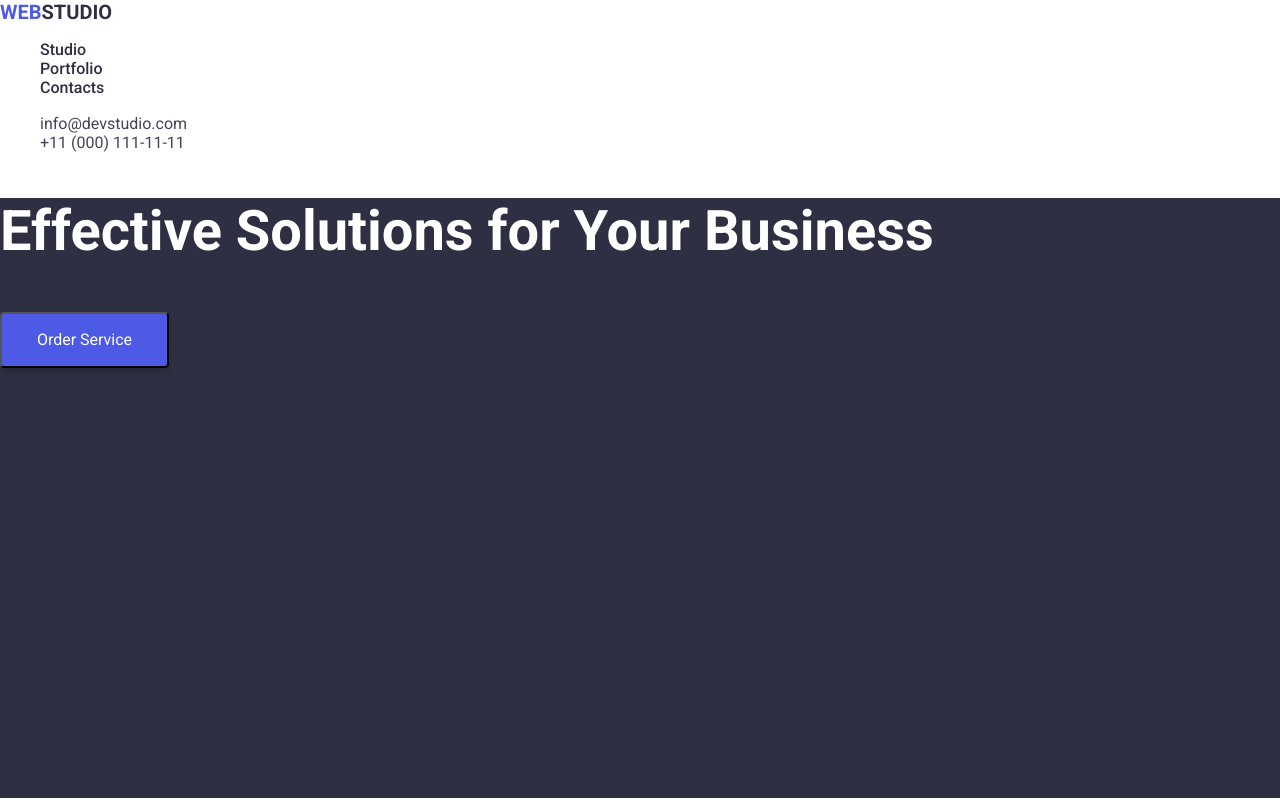
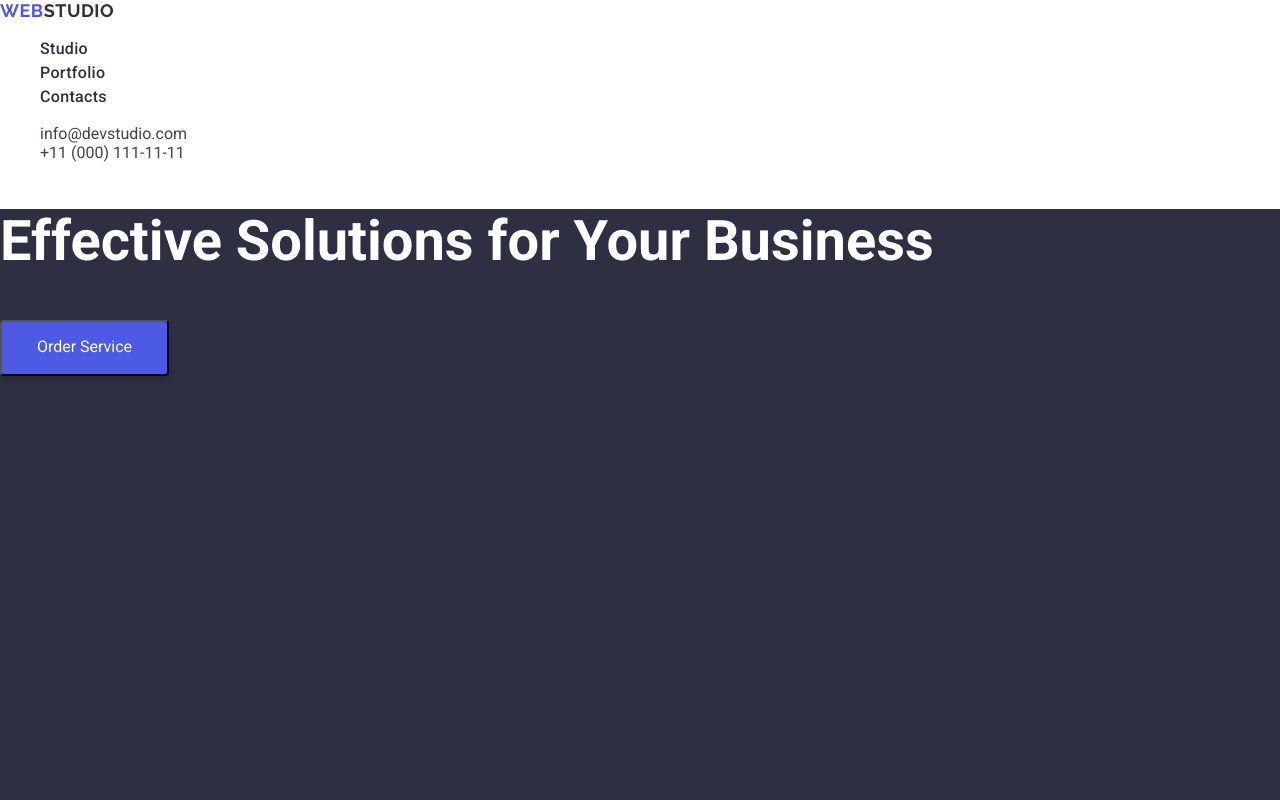
Before and after one commit to Magio-ore/goit-markup-hw-02, a plain HTML site: page index.html in a window 1280 px wide. Shown: the top 800 px of the page. Drawn offline with nearby package versions, Linux system fonts and the light colour scheme.

Commit message:
fix header and nav bar

```diff
--- a/css/style.css
+++ b/css/style.css
@@ -1,8 +1,7 @@
 body {
     font-family: "Roboto", sans-serif;
     background-color: white;
-    color: black;
-    line-height: 1.2;
+    color: #434455;
 }
 
 h1 {
@@ -41,17 +40,23 @@ footer {
 
 .logo {
     font-weight: bold;
-    font-size: 20px;
-    color: #2e2f42;
+    font-size: 18px;
+    color: #4d5ae5;
     text-decoration: none;
+    font-family: "Raleway", sans-serif;
+    line-height: 1.17;
+    letter-spacing: 0.03em;
+    text-transform: uppercase
 }
 
 .logo span {
-    color: #4d5ae5;
+    color: #2e2f42;
 }
 
 .nav-list {
     list-style: none;
+    line-height: 1.5;
+    letter-spacing: 0.02em;
 }
 
 .nav-list li a {
--- a/index.html
+++ b/index.html
@@ -19,11 +19,11 @@
 <body>
     <header class="header">
         <nav class="nav">
-            <a href="./index.html" class="logo"><span>WEB</span>STUDIO</a>
+            <a href="./index.html" class="logo">WEB<span>STUDIO</span></a>
             <ul class="nav-list">
                 <li><a href="./index.html">Studio</a></li>
-                <li><a href="./index.html">Portfolio</a></li>
-                <li><a href="./index.html">Contacts</a></li>
+                <li><a href="">Portfolio</a></li>
+                <li><a href="">Contacts</a></li>
             </ul>
         </nav>
         <address class="contacts">
```
